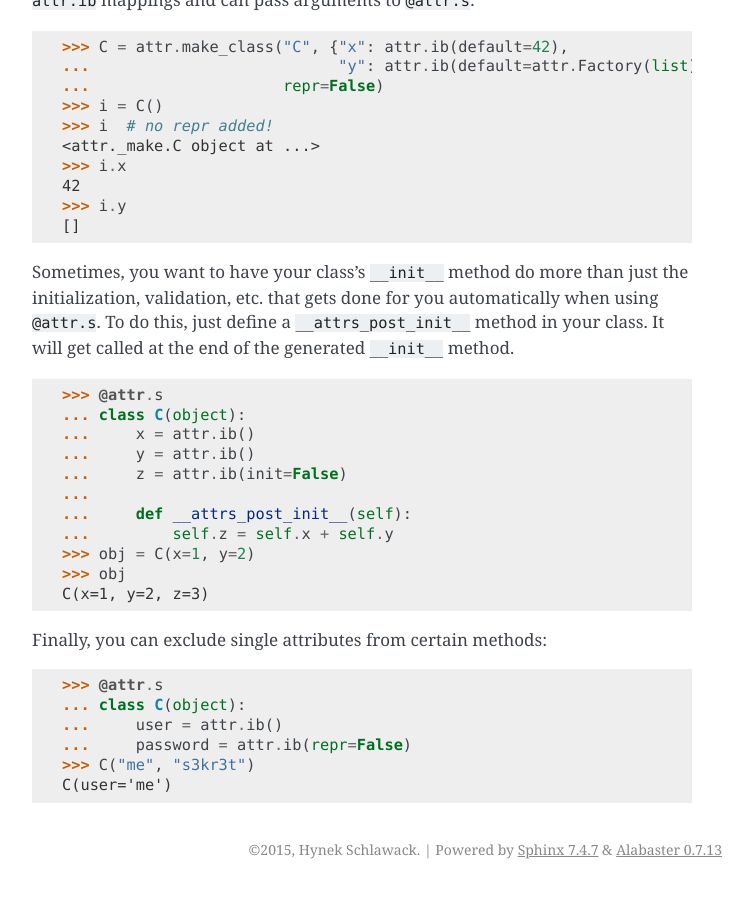
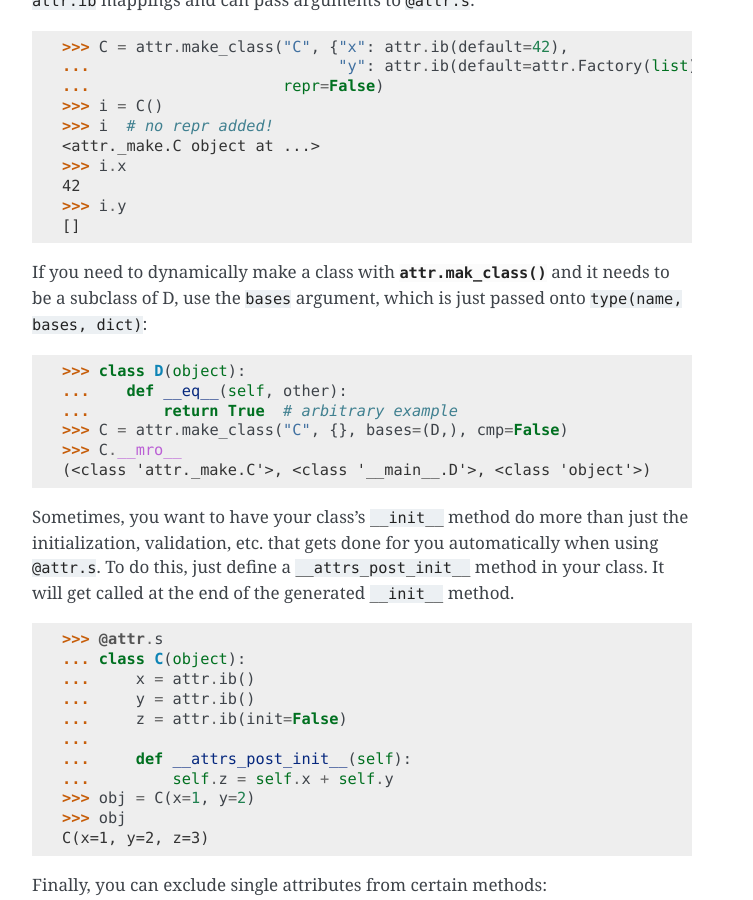
Before and after one commit to python-attrs/attrs, a Sphinx documentation site: the page built from docs/examples.rst, in a window 1280 px wide and 900 px high, scrolled down 11642 px. Shown: the whole window, without its empty margins (388-1141 px from the left). Built offline with Sphinx 7.4.7, drawn with Linux system fonts in a browser that asks for light colours.

Commit message:
changelog, examples, pep8

```diff
--- a/docs/examples.rst
+++ b/docs/examples.rst
@@ -607,6 +607,17 @@ You can still have power over the attributes if you pass a dictionary of name: `
    >>> i.y
    []
 
+If you need to dynamically make a class with :func:`attr.mak_class` and it needs to be a subclass of D, use the ``bases`` argument, which is just passed onto ``type(name, bases, dict)``:
+
+.. doctest::
+
+  >>> class D(object):
+  ...    def __eq__(self, other):
+  ...        return True  # arbitrary example
+  >>> C = attr.make_class("C", {}, bases=(D,), cmp=False)
+  >>> C.__mro__
+  (<class 'attr._make.C'>, <class '__main__.D'>, <class 'object'>)
+
 Sometimes, you want to have your class's ``__init__`` method do more than just
 the initialization, validation, etc. that gets done for you automatically when
 using ``@attr.s``.
```
Also changed, not shown: CHANGELOG.rst (+7 -0 lines), 1 other file.
